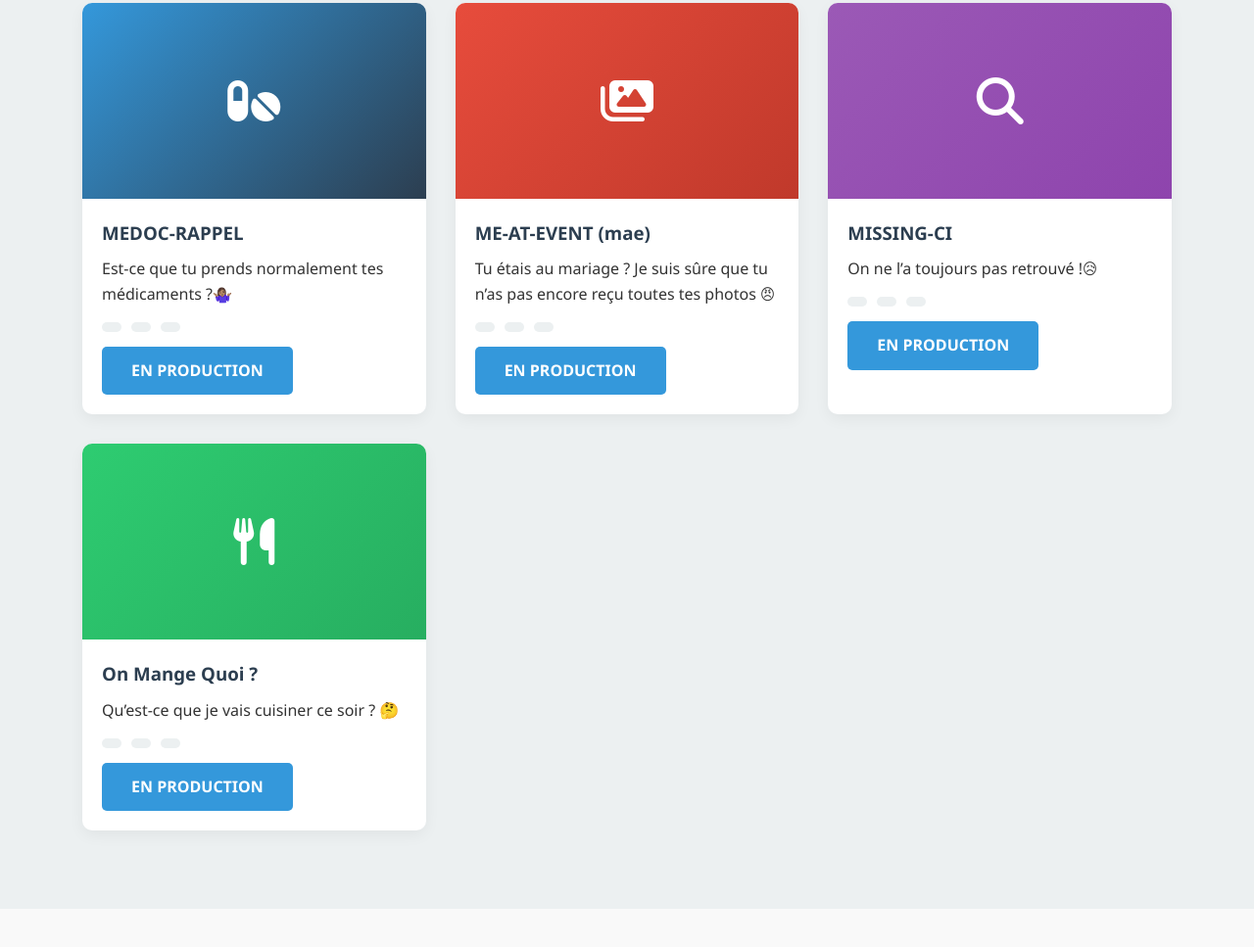
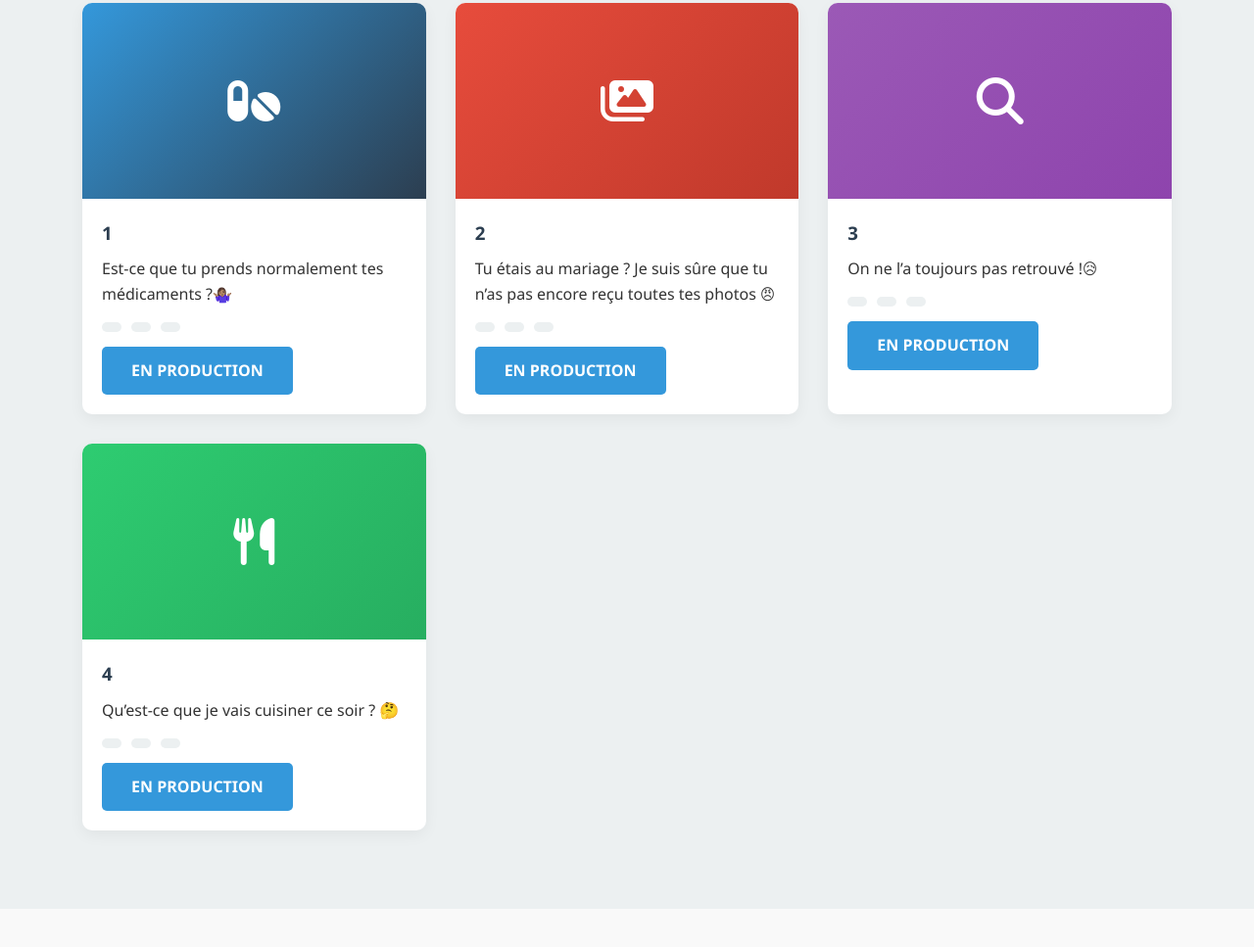
Before and after one commit to NOHA06/MON-SITE-WEB-PERSONNEL, a plain HTML site: page index.html in a window 1280 px wide. Shown: the part 2612-3579 px from the top of the page at 98% size. Drawn offline with Linux system fonts and the light colour scheme.

Commit message:
je cache mes projet

```diff
--- a/index.html
+++ b/index.html
@@ -491,7 +491,7 @@
                     <i class="fa-solid fa-pills" style="font-size: 3rem;"></i>
                 </div>
                 <div class="project-content">
-                    <h3>MEDOC-RAPPEL</h3>
+                    <h3>1</h3>
                     <p>Est-ce que tu prends normalement tes médicaments ?🤷🏽‍♀</p>
                     <div class="project-tags">
                         <span class="project-tag"> </span>
@@ -506,7 +506,7 @@
                     <i class="fa-solid fa-images" style="font-size: 3rem;"></i>
                 </div>
                 <div class="project-content">
-                    <h3>ME-AT-EVENT (mae)</h3>
+                    <h3>2</h3>
                     <p>Tu étais au mariage ? Je suis sûre que tu n’as pas encore reçu toutes tes photos 😠</p>
                     <div class="project-tags">
                           <span class="project-tag"> </span>
@@ -521,7 +521,7 @@
                     <i class="fa-solid fa-magnifying-glass" style="font-size: 3rem;"></i>
                 </div>
                 <div class="project-content">
-                    <h3>MISSING-CI</h3>
+                    <h3>3</h3>
                     <p>On ne l’a toujours pas retrouvé !😥</p>
                     <div class="project-tags">
                           <span class="project-tag"> </span>
@@ -536,7 +536,7 @@
                     <i class="fa-solid fa-utensils" style="font-size: 3rem;"></i>
                 </div>
                 <div class="project-content">
-                    <h3>On Mange Quoi ? </h3>
+                    <h3>4 </h3>
                     <p>Qu’est-ce que je vais cuisiner ce soir ? 🤔</p>
                     <div class="project-tags">
                          <span class="project-tag"> </span>
```
